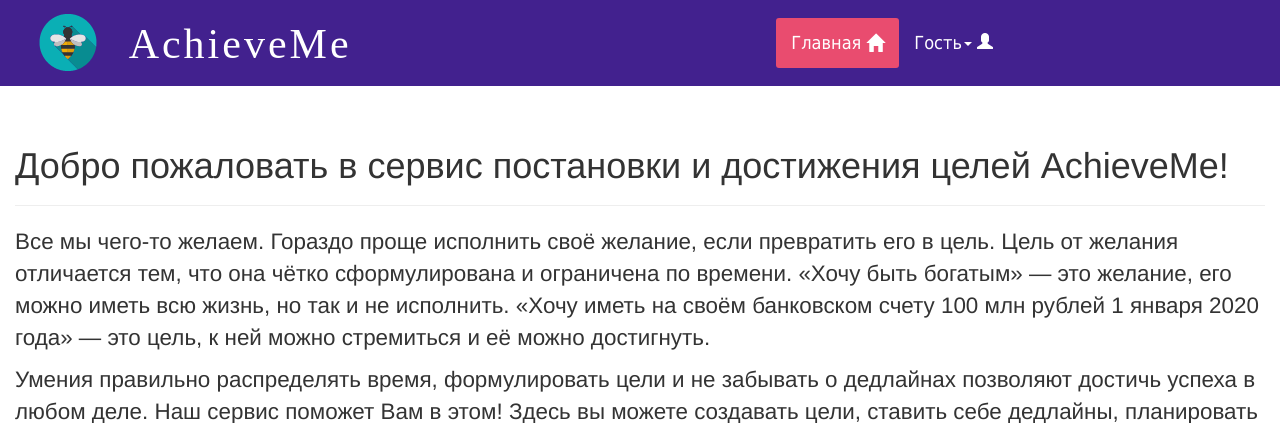
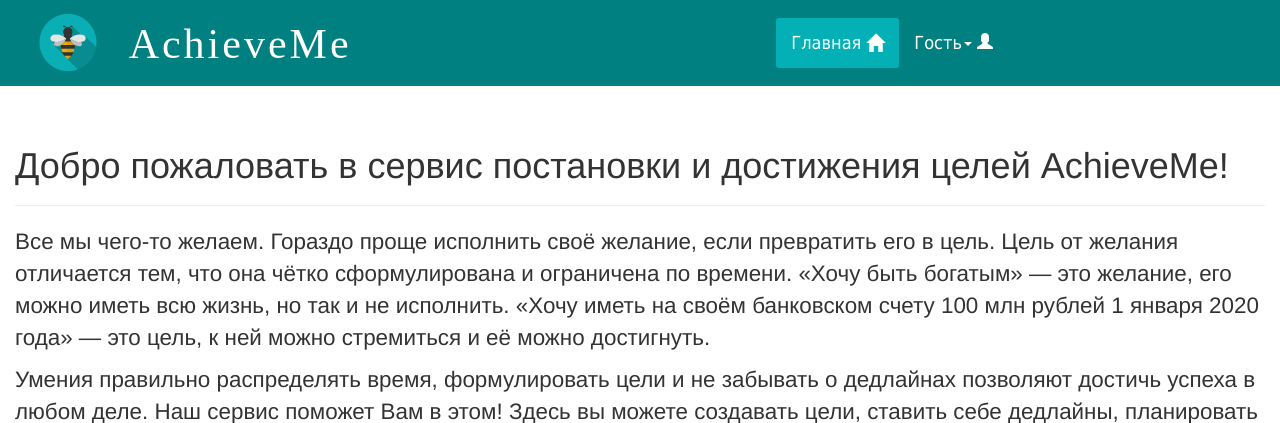
Before and after one commit to ksercs/AchieveMe, a Django app: page / in a window 1280 px wide. Shown: the top 423 px of the page. Run offline with Django 3.2, Linux system fonts and the light colour scheme; some libraries are stand-ins or nearby versions.

Commit message:
fix and color

```diff
--- a/AchieveMe/app/static/css/navbar.css
+++ b/AchieveMe/app/static/css/navbar.css
@@ -35,9 +35,9 @@ body, html{
     font-size: 300%;
   }
 
-  .navbar-inverse .navbar-nav>.active>a, .navbar-inverse .navbar-nav>.active>a:focus, .navbar-inverse .navbar-nav>.active>a:hover {
+  .navbar-inverse .navbar-nav>.active>a, .navbar-inverse .navbar-nav>.active>a:focus, .navbar-inverse .navbar-nav>.active>a:hover {/*button HOME*/
     color: white;
-    background-color: #e94c6f;
+    background-color: #02b0b6;/*008080*/
     font-family: Tahoma;
     border-radius: 3px;
   }
@@ -93,9 +93,9 @@ body, html{
   }
 
 
-  .navbar-inverse {
-    background-color: #42218E;
-    border-color: #42218E;
+  .navbar-inverse {/*header color*/
+    background-color: #008080;
+    border-color: #008080;
   }
 
   .clear {
--- a/AchieveMe/app/templates/aims.html
+++ b/AchieveMe/app/templates/aims.html
@@ -38,9 +38,9 @@
                     <span style="font-size:18px; color:orange;" class="glyphicon glyphicon-star"></span>
                 {% endif %}
 
-                <a class="completeLink" href="#"  style = "float:left; padding-right:5px;">
+                <a id = id{{aim.id}} href="#"  style = "float:left; padding-right:5px;">
                     <span style="font-size:15px;color:green;" class="glyphicon glyphicon-ok"></span>
-                    <img src="https://media1.tenor.com/images/c43edbd71c0d25df686498663517ff3a/tenor.gif?itemid=10982639" style="display:none; z-index:1000;" id="pokemon">
+                    <img src="https://tenor.com/0UU8.gif" style="display:none; z-index:1000;" id="pokemon">
                         <script src="http://ajax.googleapis.com/ajax/libs/jquery/1.9.1/jquery.min.js"></script>
                         <script>
                             $.fn.center = function () {
@@ -50,7 +50,7 @@
                                 return this;
                             }
 
-                            $(".completeLink").on("click", function(){
+                            $("#id{{aim.id}}").on("click", function(){
                                 $("#pokemon").fadeIn().center();
                                 setTimeout(function(){
                                     $("#pokemon").fadeOut()
--- a/AchieveMe/app/templates/base.html
+++ b/AchieveMe/app/templates/base.html
@@ -31,7 +31,7 @@
                 <div class="row">
                   <div class="col-lg-1"></div>
                   <div class="col-lg-3" >
-                      <img  src="{% static 'img/header.svg' %}"  style="background-color: #42218E; width: 70px; height: 70px; padding-top: 20%;" >
+                      <img  src="{% static 'img/header.svg' %}"  style="background-color: #008080; width: 70px; height: 70px; padding-top: 20%;" >
                   </div>
                   <div class="col-lg-4">
                     <h1><a href="{% url 'index' %}">AchieveMe</a></h1>
--- a/AchieveMe/app/views.py
+++ b/AchieveMe/app/views.py
@@ -46,6 +46,9 @@ from datetime import datetime
 from django.views.decorators.csrf import csrf_exempt
 from io import StringIO
 import sys
+
+animation = ['https://i.gifer.com/Be.gif', 'https://media1.tenor.com/images/c43edbd71c0d25df686498663517ff3a/tenor.gif?itemid=10982639',
+                'https://tenor.com/0UU8.gif']
 
 def fcollage(username):
     pictures = "montage -geometry +0+0 "
@@ -464,7 +467,6 @@ def completeAimView(request, username, listid, aimid):
     cur_aim = Aim.objects.get(id = aimid)
     cur_aim.is_completed = True
     cur_aim.save()
-
     return HttpResponseRedirect("/"+username+"/lists/"+listid+"/red_to_aimlist")
 
 def completeSubAimView(request, username, listid, aimid, subaim_id):
```
Also changed, not shown: 2 other files.
